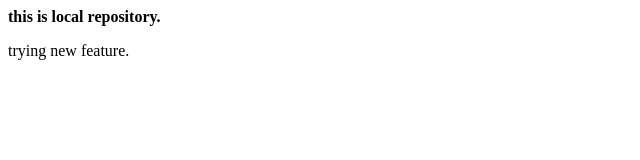
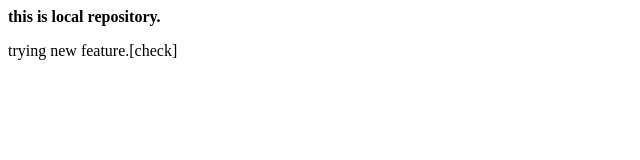
Before and after one commit to tamannaakapoor/localrepo, a plain HTML site: page index.html in a window 1280 px wide. Shown: the full height of the page, 0-640 px from the left. Drawn offline with Linux system fonts and the light colour scheme.

Commit message:
add check

```diff
--- a/index.html
+++ b/index.html
@@ -1,2 +1,2 @@
 <p> <b>this is local repository.</b> </p>
-<p>trying new feature.</p>
+<p>trying new feature.[check]</p>
```
